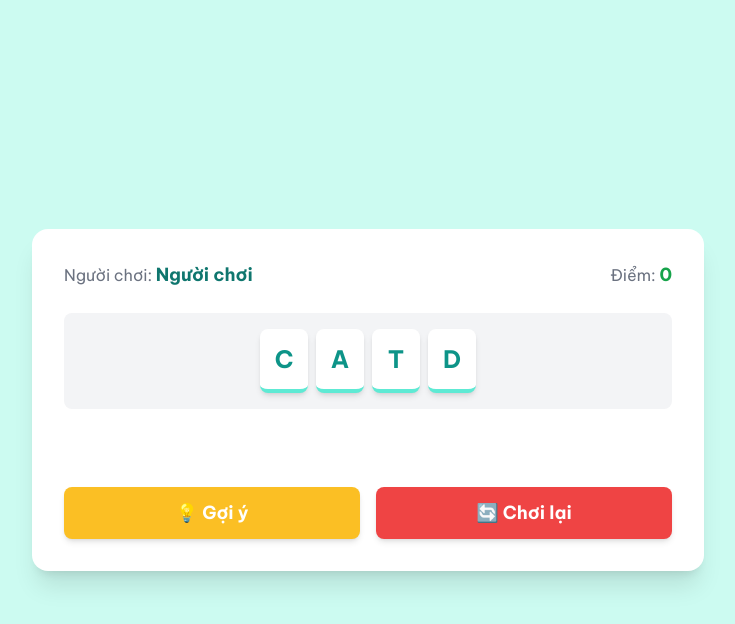
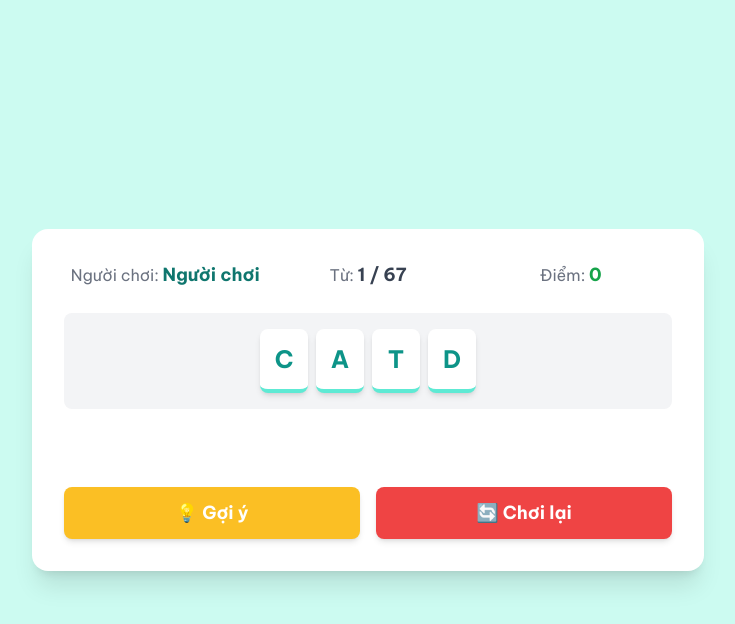
Before and after one commit to Hak2b/ioe-vocab-2-g3, a plain HTML site: page index.html in a window 1280 px wide. Both pictures are taken after a click on the button "Bắt đầu!". Shown: the whole page, without its empty margins (272-1007 px from the left). Drawn offline with nearby package versions, Linux system fonts and the light colour scheme.

Commit message:
Update index.html

```diff
--- a/index.html
+++ b/index.html
@@ -3,7 +3,7 @@
 <head>
     <meta charset="UTF-8">
     <meta name="viewport" content="width=device-width, initial-scale=1.0">
-    <title>Trò Chơi Tìm Từ Chính Xác (Bộ 2)</title>
+    <title>Trò Chơi loại kí tự thừa (Bộ 2)</title>
     <script src="https://cdn.tailwindcss.com"></script>
     <script src="https://cdnjs.cloudflare.com/ajax/libs/tone/14.7.77/Tone.js"></script>
     <link rel="preconnect" href="https://fonts.googleapis.com">
@@ -82,13 +82,17 @@
         <div id="game-screen" class="hidden">
             <div class="bg-white p-6 md:p-8 rounded-2xl shadow-xl">
                 <!-- Header -->
-                <div class="flex justify-between items-center mb-6">
+                <div class="grid grid-cols-3 text-center mb-6">
                     <div>
-                        <span class="text-gray-500">Người chơi:</span>
+                        <span class="text-gray-500 block sm:inline">Người chơi:</span>
                         <span id="player-name-display" class="font-bold text-teal-700 text-lg"></span>
                     </div>
                     <div>
-                        <span class="text-gray-500">Điểm:</span>
+                        <span class="text-gray-500 block sm:inline">Từ:</span>
+                        <span id="word-count-display" class="font-bold text-gray-700 text-lg">0 / 0</span>
+                    </div>
+                    <div>
+                        <span class="text-gray-500 block sm:inline">Điểm:</span>
                         <span id="score-display" class="font-bold text-green-600 text-lg">0</span>
                     </div>
                 </div>
@@ -162,6 +166,7 @@
         const startGameBtn = document.getElementById('start-game-btn');
         const playerNameDisplay = document.getElementById('player-name-display');
         const scoreDisplay = document.getElementById('score-display');
+        const wordCountDisplay = document.getElementById('word-count-display');
         const letterButtonsContainer = document.getElementById('letter-buttons-container');
         const hintBtn = document.getElementById('hint-btn');
         const hintDisplay = document.getElementById('hint-display');
@@ -275,6 +280,9 @@
         function nextWord() {
             isProcessing = false;
             currentWordIndex++;
+
+            wordCountDisplay.textContent = `${Math.min(currentWordIndex + 1, shuffledWords.length)} / ${shuffledWords.length}`;
+
             if (currentWordIndex >= shuffledWords.length) {
                 endGame();
                 return;
```
